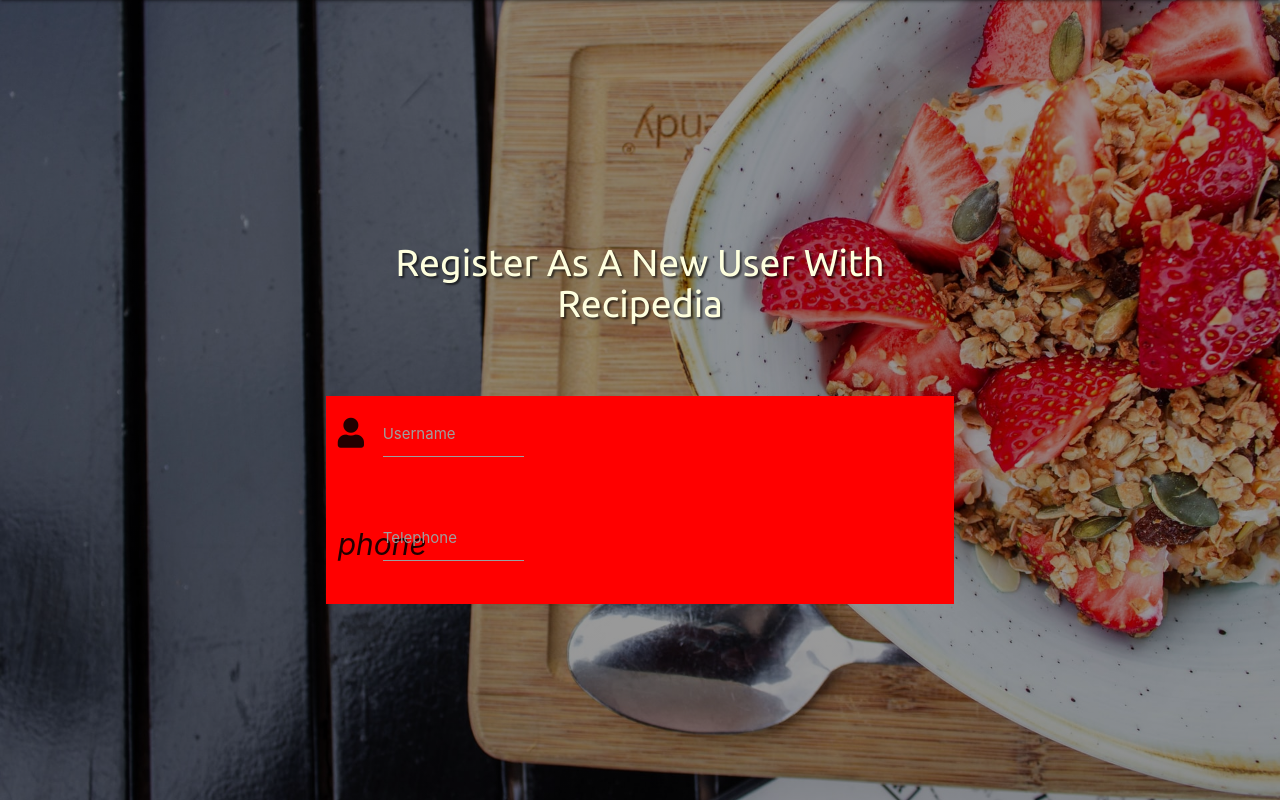
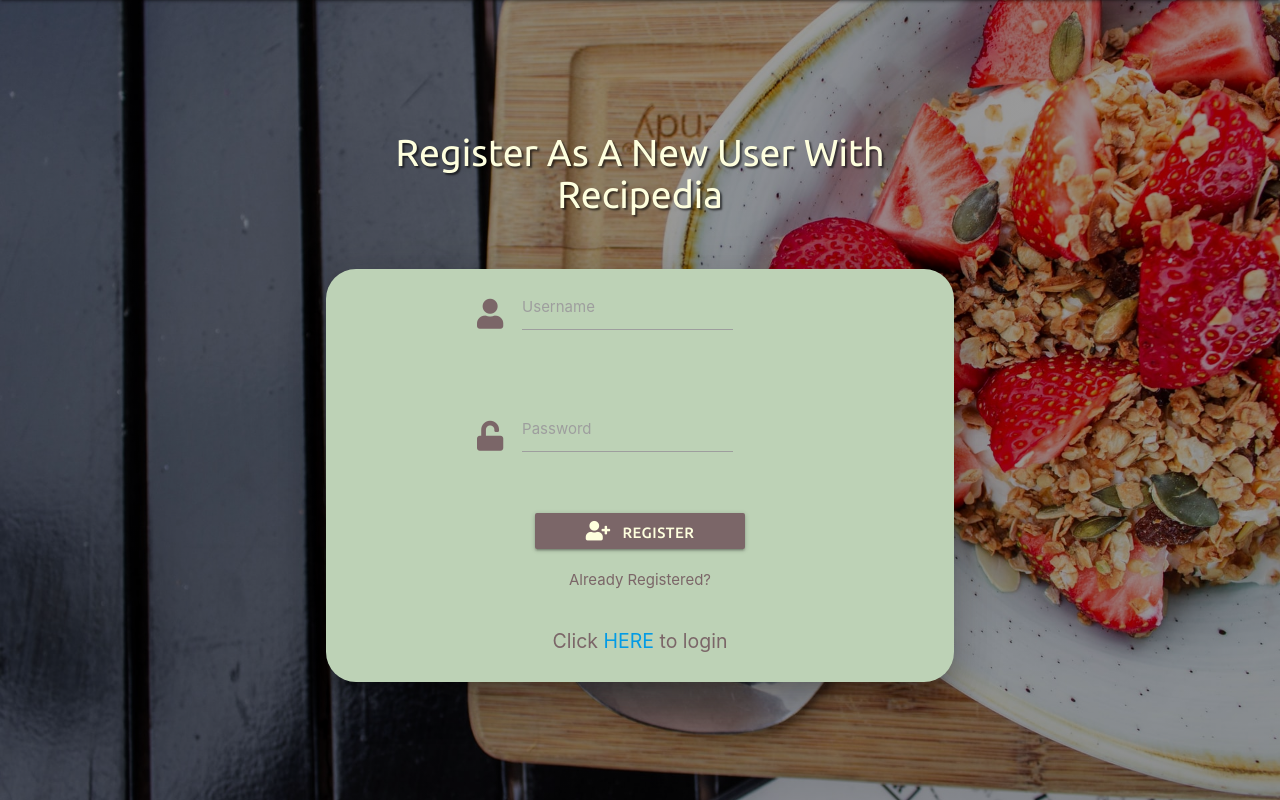
Before and after one commit to Brianconn71/ms3-recipedia, a Flask app: page /register in a window 1280 px wide. Shown: the part 64-864 px from the top of the page. Run offline with Flask 2, Linux system fonts and the light colour scheme; some libraries are stand-ins or nearby versions.

Commit message:
edit: finished the basic styling of the form on the registration page

```diff
--- a/static/css/style.css
+++ b/static/css/style.css
@@ -31,6 +31,26 @@ body{
     font-size: 1.5rem;
 }
 
+/* text color */
+.recipedia-text{
+    color: var(--text-white);
+    text-shadow: 2px 2px 2px rgba(0,0,0, 0.6);
+}
+.center-text{
+    text-align: center;
+}
+p{
+    font-size: 1rem;
+}
+.flash-msg-text{
+    color: var(--text-white)
+}
+h5{
+    font-size: 1.3rem;
+}
+p, h5{
+    color: var(--button-color);
+}
 /* search container section */
 .search-container{
     height: 80vh;
@@ -46,7 +66,8 @@ body{
     font-size: 2.5rem;
     text-align: center;
     text-transform: capitalize;
-    padding: 2rem 1rem;
+    padding: 1rem;
+    margin: 1.3rem;
 }
 .searchbox{
     background: #f7f7f7;
@@ -98,9 +119,6 @@ body{
     color: var(--text-white);
     padding-left: 1rem;
 }
-.shadow-text{
-    text-shadow: 2px 2px 2px rgba(0,0,0, 0.6);
-}
 .menu-items{
     color: var(--text-white);
     background-color: transparent;
@@ -127,13 +145,9 @@ body{
 
 /* User registration */
 .icon-size{
-    line-height: 1;
+    line-height: 1.5;
     color: var(--button-color);
     font-size: 2rem;
-}
-.inputs{
-    display: flex;
-    margin: 1rem 1.2rem;
 }
 .register-container{
     display: flex;
@@ -141,15 +155,6 @@ body{
     align-items: center;
     flex-direction: column;
     height: 100vh;
-}
-.card-design{
-    background-color: var(--pale-green);
-    color: var(--text-white);
-    border-radius: 20px;
-}
-.form-outline .form-control~.form-label{
-    color: var(--button-color);
-    background-color: transparent;
 }
 .center-placement{
     display: flex;
@@ -172,6 +177,12 @@ body{
     margin-right: 0.8rem;
 }
 .register-user{
-    background-color: red;
+    background-color: var(--pale-green);
     width: 100%;
+    border-radius: 30px;
 }
+form input[type="text"]{
+    color: var(--button-color);
+    font-family: 'Roboto', sans-serif;
+    font-size: 1.2rem;
+}
--- a/templates/base.html
+++ b/templates/base.html
@@ -22,15 +22,15 @@
 
     <header>
         <!-- header taken with help from material bootstrap -->
-        <nav class="nav-extended shadow-text nav-design">
+        <nav class="nav-extended recipedia-text nav-design">
             <div class="nav-wrapper">
                 <a href="{{ url_for('get_recipes')}}" class="recipedia-logo brand-logo">Recipedia</a>
-                <a href="#" data-target="mobile-demo" class="sidenav-trigger right"><i class="fas fa-bars menu-icon shadow-text"></i></a>
+                <a href="#" data-target="mobile-demo" class="sidenav-trigger right"><i class="fas fa-bars menu-icon recipedia-text"></i></a>
                 <ul class="right hide-on-med-and-down">
-                    <li><a href="{{ url_for('get_recipes')}}" class="menu-items shadow-text">Home</a></li>
-                    <li><a href="badges.html" class="menu-items shadow-text">Components</a></li>
-                    <li><a href="collapsible.html" class="menu-items shadow-text">Javascript</a></li>
-                    <li><a href="{{ url_for('register')}}" class="menu-items shadow-text">Register</a></li>
+                    <li><a href="{{ url_for('get_recipes')}}" class="menu-items recipedia-text">Home</a></li>
+                    <li><a href="badges.html" class="menu-items recipedia-text">Components</a></li>
+                    <li><a href="collapsible.html" class="menu-items recipedia-text">Javascript</a></li>
+                    <li><a href="{{ url_for('register')}}" class="menu-items recipedia-text">Register</a></li>
                 </ul>
             </div>
         </nav>
@@ -99,7 +99,7 @@
             {% if messages %}
                 {% for message in messages %}
                     <div class="row">
-                        <h4>{{ message }}</h4>
+                        <h4 class="center-placement flash-msg-text text-shadow">{{ message }}</h4>
                     </div>
                 {% endfor %}
             {% endif %}
--- a/templates/recipes.html
+++ b/templates/recipes.html
@@ -2,7 +2,7 @@
 {% block content %}
 
     <section class="container search-container">
-        <h2 class="search-heading shadow-text">Search for a recipe from our Database</h2>
+        <h2 class="search-heading recipedia-text">Search for a recipe from our Database</h2>
         <div class="row">
             <div class="col s8">
                 <form>
@@ -28,10 +28,10 @@
                     <div class="card">
                         <div class="card-image">
                         <img src="{{recipe.img_url}}">
-                        <span class="card-title shadow-text">{{recipe.recipe_name}}</span>
+                        <span class="card-title recipedia-text">{{recipe.recipe_name}}</span>
                         <a class="btn-floating halfway-fab waves-effect waves-light red"><i class="far fa-save"></i></a>
                         </div>
-                        <div class="card-content">
+                        <div class="card-content hoverable">
                         {% for ing in recipe.ingredients %}
                                <ul>
                                    <li>{{ ing }}</li>
--- a/templates/register.html
+++ b/templates/register.html
@@ -5,23 +5,34 @@
     <section class="container register-container">
         <div class="row center-placement">
             <div class="col-8">
-                <h2 class="search-heading shadow-text">Register as a new user with Recipedia</h2>
+                <h2 class="search-heading recipedia-text">Register as a new user with Recipedia</h2>
             </div>
         </div>
-        <div class="row register-user">
-            <form class="col s8">
-                <div class="row">
-                    <div class="input-field col s6">
-                    <i class="fas fa-user prefix"></i>
+        <div class="row register-user z-depth-5">
+            <form class="col s8" method="POST" action="{{ url_for('register') }}">
+                <div class="row center-placement">
+                    <div class="input-field col s8">
+                    <i class="fas fa-user icon-size prefix"></i>
                     <input type="text" id="username" name="username" class="validate" minlength="3" maxlength="20" pattern="^[a-zA-Z0-9]{3,20}$" required />
                     <label for="username">Username</label>
+                    <span class="helper-text" data-error="Please enter your a unique username" data-success="You're Username is unique!"></span>
                     </div>
                 </div>
-                <div class="row">
-                    <div class="input-field col s6">
-                    <i class="material-icons prefix">phone</i>
-                    <input id="icon_telephone" type="tel" class="validate">
-                    <label for="icon_telephone">Telephone</label>
+                <div class="row center-placement">
+                    <div class="input-field col s8">
+                    <i class="fas fa-unlock icon-size prefix"></i>
+                    <input type="password" id="password" name="password" class="validate" minlength="6" maxlength="20" pattern="^[a-zA-Z0-9]{3,20}$" required />
+                    <label for="password" class="form-labels">Password</label>
+                    <span class="helper-text" data-error="Please enter a valid password" data-success="your password is valid!"></span>
+                    </div>
+                </div>
+                <div class="row center-placement">
+                    <button type="submit" class="col s6 btn btn-primary submit-btn"><i class="fas fa-user-plus submit-icon"></i>Register</button>
+                </div>
+                <div class="row center-placement">
+                    <div class="col s6">
+                        <p class="center-text">Already Registered?</p><br>
+                        <h5 class="center-text">Click <a href="">HERE</a> to login</h5>
                     </div>
                 </div>
             </form>
```
